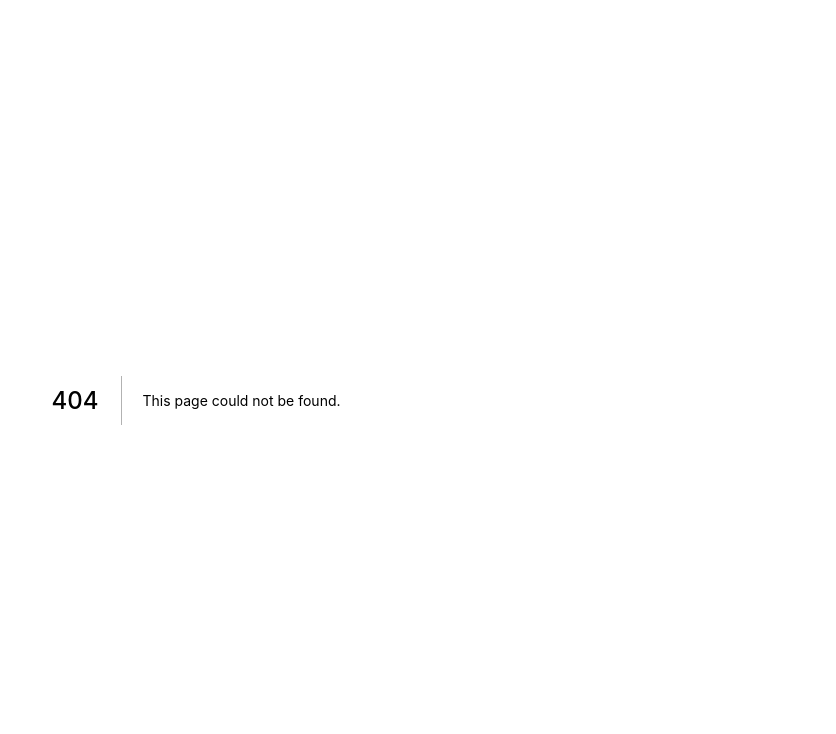
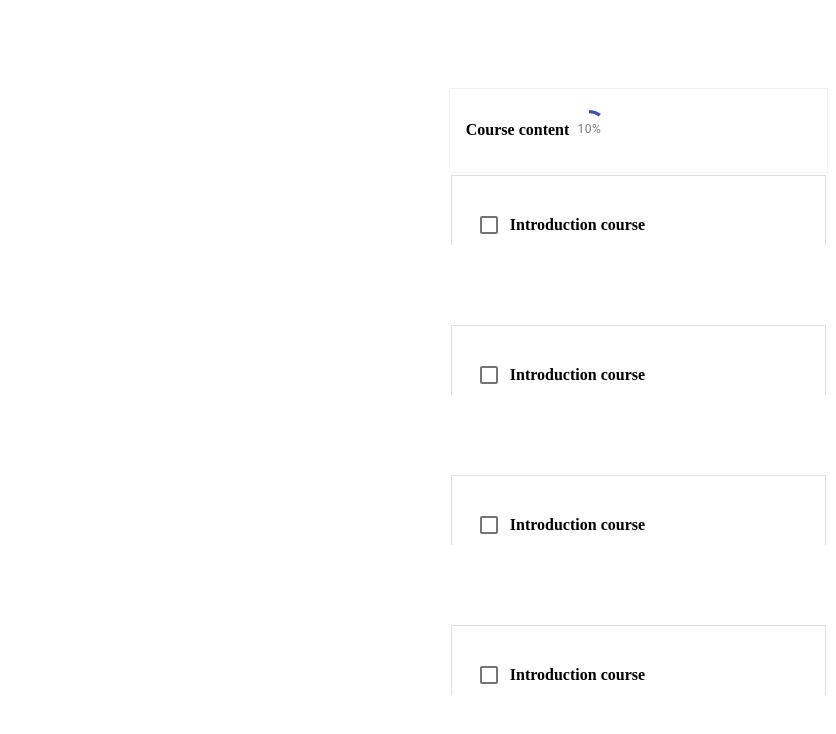
Before and after one commit to DerekZohar/online-academy-wnc, a Next.js app: page /learn-course in a window 1280 px wide. Before the commit this address had no page. Shown: the top 734 px of the page, without its empty margins (444-1280 px from the left). Built offline with nearby package versions, Linux system fonts and the light colour scheme.

Commit message:
ui learn course

```diff
--- a/package.json
+++ b/package.json
@@ -27,6 +27,7 @@
     "react-dom": "^17.0.1",
     "react-firebaseui": "^4.1.0",
     "react-otp-input": "^2.3.0",
+    "react-player": "^2.7.2",
     "react-redux": "^7.2.2",
     "react-router-dom": "^5.2.0",
     "react-scripts": "4.0.1",
--- a/src/App.tsx
+++ b/src/App.tsx
@@ -19,6 +19,7 @@ import ScrollToTop from "./components/scroll-to-top";
 import { checkObjEmpty } from "./helpers/checkObjEmpty";
 import { userLogin } from "./pages/login/loginSlice";
 import { useDispatch } from "react-redux";
+import LearnCourse from "./pages/learn-course";
 
 function App() {
   if (!firebase.apps.length) {
@@ -57,6 +58,8 @@ function App() {
         <Route path={`/category/:categoryName`}>
           <CategoryDetails />
         </Route>
+
+        <Route path={"/user/learning"} component={LearnCourse} />
         <Route component={PageNotFound} />
       </Switch>
     </Router>
--- /dev/null
+++ b/src/pages/learn-course/course-item/index.tsx
@@ -0,0 +1,35 @@
+import { Checkbox } from "@material-ui/core";
+import React from "react";
+import "./styles.css";
+
+export default function CourseItem({
+  id,
+  url,
+  onClick,
+}: {
+  id: number;
+  url: string;
+  onClick: any;
+}) {
+  const [checked, setChecked] = React.useState(false);
+
+  const handleChange = (event: React.ChangeEvent<HTMLInputElement>) => {
+    setChecked(event.target.checked);
+  };
+
+  const handleClick = () => {
+    onClick(url);
+  };
+  return (
+    <div className="course-item" onClick={handleClick}>
+      <Checkbox
+        checked={checked}
+        color="primary"
+        onChange={handleChange}
+        inputProps={{ "aria-label": "primary checkbox" }}
+      />
+
+      <h4>Introduction course</h4>
+    </div>
+  );
+}
--- /dev/null
+++ b/src/pages/learn-course/course-item/styles.css
@@ -0,0 +1,14 @@
+.course-item {
+  display: flex;
+  align-items: center;
+  font-size: 16px;
+  font-weight: 700;
+  line-height: 1.5em;
+
+  padding: 16px;
+  border: 1px solid #dedfe0;
+  cursor: pointer;
+}
+.course-item:hover {
+  background-color: #dedfe0;
+}
--- /dev/null
+++ b/src/pages/learn-course/index.tsx
@@ -0,0 +1,67 @@
+import { CircularProgress, GridList, GridListTile } from "@material-ui/core";
+import React, { useState } from "react";
+import ReactPlayer from "react-player";
+import CourseItem from "./course-item";
+import CircularProgressWithLabel from "./progress-with-label";
+import "./styles.css";
+
+export default function LearnCourse() {
+  const courses = [
+    {
+      url: "https://www.youtube.com/watch?v=KDkEDoIXm5U",
+      tick: false,
+    },
+    {
+      url: "https://www.youtube.com/watch?v=w-jjEI-mUxA",
+      tick: false,
+    },
+    {
+      url: "https://www.youtube.com/watch?v=2Oz_d2q7GQQ",
+      tick: false,
+    },
+    {
+      url: "https://www.youtube.com/watch?v=Llw4Pv2M6d0",
+      tick: false,
+    },
+  ];
+  const [itemClicked, setItemClicked] = useState(courses[0].url);
+  const handItemClick = (idx: any) => {
+    console.log(idx);
+    setItemClicked(idx);
+  };
+  const [progress, setProgress] = React.useState(10);
+  return (
+    <div className="learn-course">
+      <div className="video-course">
+        <ReactPlayer
+          width="100%"
+          height="100%"
+          url={itemClicked}
+          controls
+          playing={true}
+        />
+      </div>
+      <div className="courses">
+        <div className="header-course-content">
+          <h2 className="course-content">Course content</h2>
+          <CircularProgressWithLabel value={progress} />
+        </div>
+        <GridList
+          cellHeight={70}
+          style={{
+            margin: 0,
+            height: "600px",
+            transform: "translateZ(0)",
+          }}
+          cols={1}
+        >
+          {courses.map((url: any, idx: number) => (
+            <GridListTile key={idx} style={{ backgroundColor: itemClicked }}>
+              <CourseItem id={idx} url={url} onClick={handItemClick} />
+            </GridListTile>
+          ))}
+        </GridList>
+      </div>
+    </div>
+  );
+}
--- /dev/null
+++ b/src/pages/learn-course/progress-with-label/index.tsx
@@ -0,0 +1,32 @@
+import React from "react";
+import CircularProgress, {
+  CircularProgressProps,
+} from "@material-ui/core/CircularProgress";
+import Typography from "@material-ui/core/Typography";
+import Box from "@material-ui/core/Box";
+
+export default function CircularProgressWithLabel(
+  props: CircularProgressProps & { value: number }
+) {
+  return (
+    <Box position="relative" display="inline-flex">
+      <CircularProgress variant="determinate" {...props} />
+      <Box
+        top={0}
+        left={0}
+        bottom={0}
+        right={0}
+        position="absolute"
+        display="flex"
+        alignItems="center"
+        justifyContent="center"
+      >
+        <Typography
+          variant="caption"
+          component="div"
+          color="textSecondary"
+        >{`${Math.round(props.value)}%`}</Typography>
+      </Box>
+    </Box>
+  );
+}
--- /dev/null
+++ b/src/pages/learn-course/styles.css
@@ -0,0 +1,24 @@
+.learn-course {
+  display: flex;
+}
+.video-course {
+  margin-top: 80px;
+  width: 70%;
+}
+.courses {
+  margin-top: 80px;
+  width: 30%;
+  height: 40%;
+}
+.course-content {
+  font-size: 16px;
+  font-weight: 700;
+  line-height: 1.5em;
+}
+.header-course-content {
+  display: flex;
+  align-items: center;
+
+  padding: 16px;
+  border: 1px solid #f3f3f3;
+}
--- a/src/pages/login/index.tsx
+++ b/src/pages/login/index.tsx
@@ -18,6 +18,7 @@ import { Link, useHistory } from "react-router-dom";
 import { useDispatch, useSelector } from "react-redux";
 import { checkObjEmpty } from "../../helpers/checkObjEmpty";
 import { userLogin } from "./loginSlice";
+import CustomizedSnackbars from "../../components/login-container/alert-error";
 // import { useDispatch, useSelector } from "react-redux";
 
 const useStyles = makeStyles((theme: Theme) =>
@@ -54,6 +55,7 @@ export default function LoginPage({ login }: { login: any }) {
     dispatch(userLogin(JSON.parse(userInfo || "{}")));
     history.push("/");
   }
+
   if (!isLogin) {
     return (
       <div className="container sign-up-mode">
@@ -63,6 +65,7 @@ export default function LoginPage({ login }: { login: any }) {
             <SignOut handleToggle={handleToggle} handleClose={handleClose} />
           </div>
         </div>
+
         <Backdrop
           className={classes.backdrop}
           open={open}
@@ -122,6 +125,7 @@ export default function LoginPage({ login }: { login: any }) {
           <SignOut handleToggle={handleToggle} handleClose={handleClose} />
         </div>
       </div>
+
       <Backdrop className={classes.backdrop} open={open} onClick={handleClose}>
         <CircularProgress />
       </Backdrop>
```
Also changed, not shown: src/components/login-container/alert-error/index.tsx (added, +56 -0 lines), src/components/login-container/login/index.tsx (+30 -3 lines), 2 other files (tests, documents, lock files or other folders).
